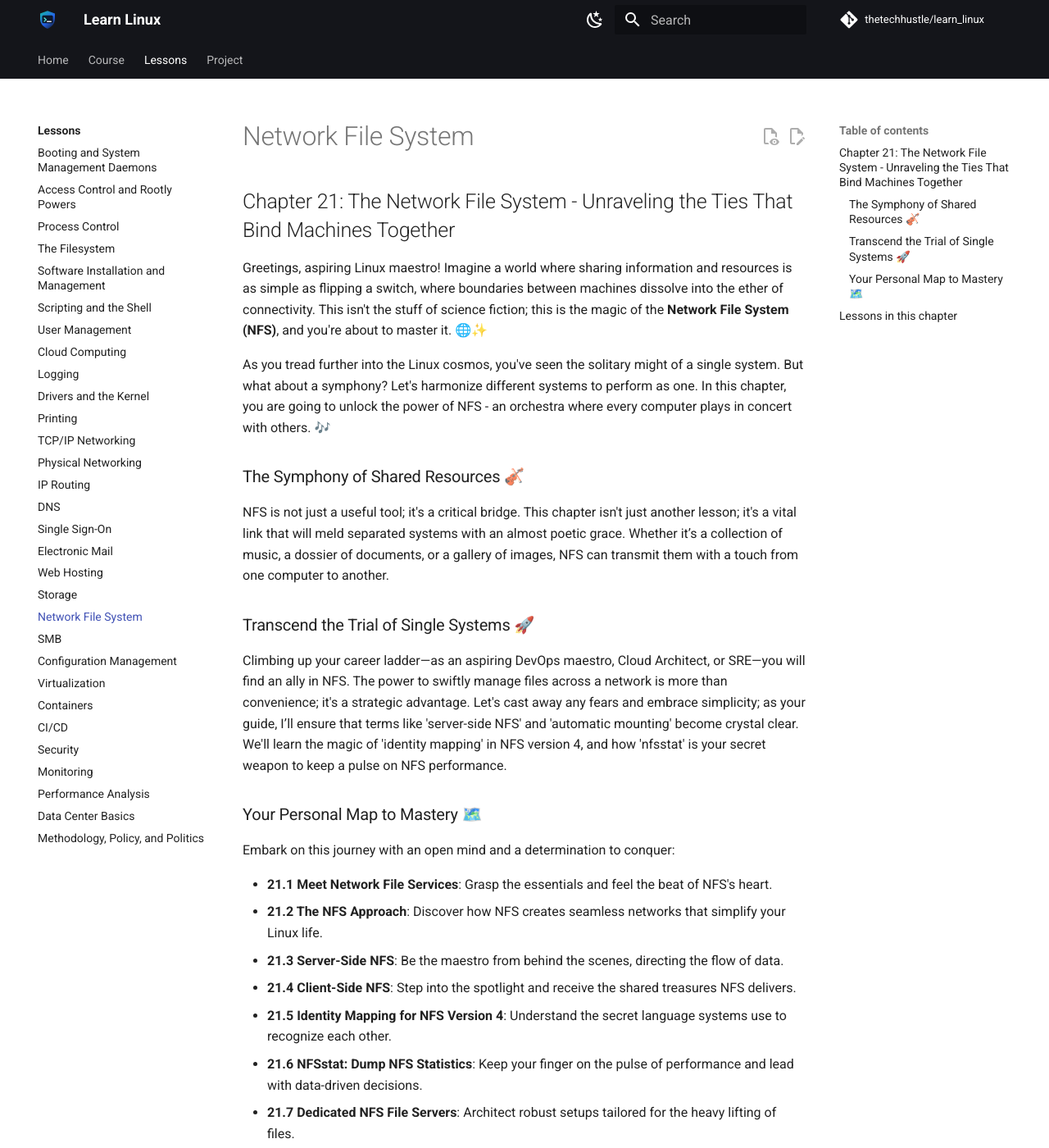
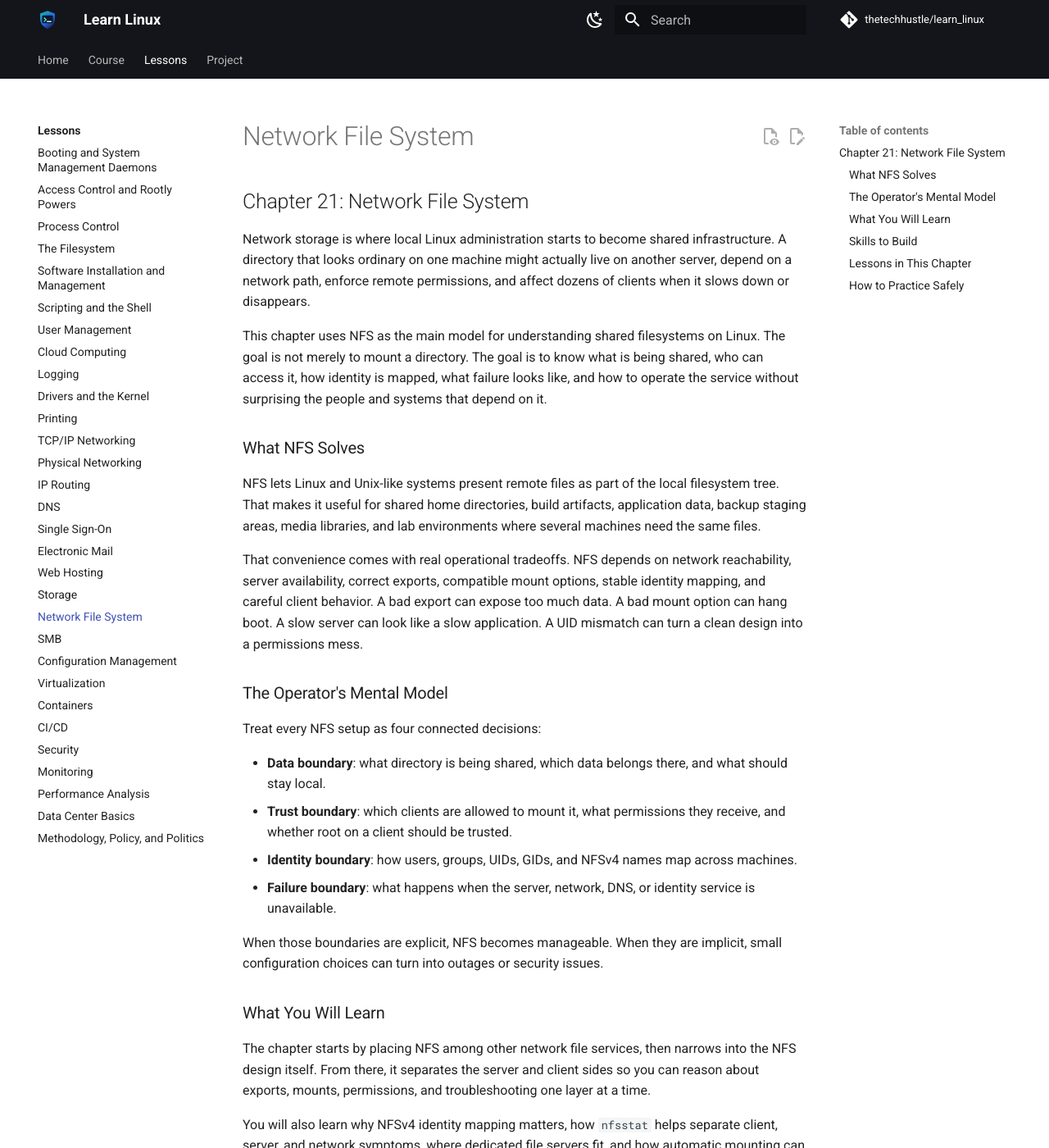
Before and after one commit to thetechhustle/learn_linux, an MkDocs documentation site: the page built from docs/lessons/21_the_network_file_system/README.md, in a window 1280 px wide and 1400 px high. Shown: the whole window at 82% size. Built offline with MkDocs 1.6.1 and Material for MkDocs 9.7.7, drawn with Linux system fonts in a browser that asks for light colours; comment, search, counter and statistics services are not loaded; some of the changed text lies outside the part shown.

Commit message:
Improve Chapter 21 NFS overview (#189)
Co-authored-by: Jules Ai <jules@Juless-Air.ts.net lan>

```diff
--- a/docs/lessons/21_the_network_file_system/README.md
+++ b/docs/lessons/21_the_network_file_system/README.md
@@ -1,51 +1,93 @@
-## Chapter 21: The Network File System - Unraveling the Ties That Bind Machines Together
+## Chapter 21: Network File System
 
-Greetings, aspiring Linux maestro! Imagine a world where sharing information and resources is as simple as flipping a switch, where boundaries between machines dissolve into the ether of connectivity. This isn't the stuff of science fiction; this is the magic of the **Network File System (NFS)**, and you're about to master it. 🌐✨
+Network storage is where local Linux administration starts to become shared
+infrastructure. A directory that looks ordinary on one machine might actually
+live on another server, depend on a network path, enforce remote permissions,
+and affect dozens of clients when it slows down or disappears.
 
-As you tread further into the Linux cosmos, you've seen the solitary might of a single system. But what about a symphony? Let's harmonize different systems to perform as one. In this chapter, you are going to unlock the power of NFS - an orchestra where every computer plays in concert with others. 🎶
+This chapter uses NFS as the main model for understanding shared filesystems on
+Linux. The goal is not merely to mount a directory. The goal is to know what is
+being shared, who can access it, how identity is mapped, what failure looks
+like, and how to operate the service without surprising the people and systems
+that depend on it.
 
-### The Symphony of Shared Resources 🎻
+### What NFS Solves
 
-NFS is not just a useful tool; it's a critical bridge. This chapter isn't just another lesson; it's a vital link that will meld separated systems with an almost poetic grace. Whether it’s a collection of music, a dossier of documents, or a gallery of images, NFS can transmit them with a touch from one computer to another.
+NFS lets Linux and Unix-like systems present remote files as part of the local
+filesystem tree. That makes it useful for shared home directories, build
+artifacts, application data, backup staging areas, media libraries, and lab
+environments where several machines need the same files.
 
-### Transcend the Trial of Single Systems 🚀
+That convenience comes with real operational tradeoffs. NFS depends on network
+reachability, server availability, correct exports, compatible mount options,
+stable identity mapping, and careful client behavior. A bad export can expose
+too much data. A bad mount option can hang boot. A slow server can look like a
+slow application. A UID mismatch can turn a clean design into a permissions
+mess.
 
-Climbing up your career ladder—as an aspiring DevOps maestro, Cloud Architect, or SRE—you will find an ally in NFS. The power to swiftly manage files across a network is more than convenience; it's a strategic advantage. Let's cast away any fears and embrace simplicity; as your guide, I’ll ensure that terms like 'server-side NFS' and 'automatic mounting' become crystal clear. We'll learn the magic of 'identity mapping' in NFS version 4, and how 'nfsstat' is your secret weapon to keep a pulse on NFS performance.
+### The Operator's Mental Model
 
-### Your Personal Map to Mastery 🗺️
+Treat every NFS setup as four connected decisions:
 
-Embark on this journey with an open mind and a determination to conquer:
+- **Data boundary**: what directory is being shared, which data belongs there,
+  and what should stay local.
+- **Trust boundary**: which clients are allowed to mount it, what permissions
+  they receive, and whether root on a client should be trusted.
+- **Identity boundary**: how users, groups, UIDs, GIDs, and NFSv4 names map
+  across machines.
+- **Failure boundary**: what happens when the server, network, DNS, or identity
+  service is unavailable.
 
-- **21.1 Meet Network File Services**: Grasp the essentials and feel the beat of NFS's heart.
-- **21.2 The NFS Approach**: Discover how NFS creates seamless networks that simplify your Linux life.
-- **21.3 Server-Side NFS**: Be the maestro from behind the scenes, directing the flow of data.
-- **21.4 Client-Side NFS**: Step into the spotlight and receive the shared treasures NFS delivers.
-- **21.5 Identity Mapping for NFS Version 4**: Understand the secret language systems use to recognize each other.
-- **21.6 NFSstat: Dump NFS Statistics**: Keep your finger on the pulse of performance and lead with data-driven decisions.
-- **21.7 Dedicated NFS File Servers**: Architect robust setups tailored for the heavy lifting of files.
-- **21.8 Automatic Mounting**: Learn the art of ease with configurations that work magically, invisibly, efficiently.
-- **21.9 Recommended Reading**: Curated wisdom to expand your horizons beyond our shared moments.
+When those boundaries are explicit, NFS becomes manageable. When they are
+implicit, small configuration choices can turn into outages or security issues.
 
-Navigating the digital realm you seek to conquer, this chapter promises to be your trusted compass. Learn with purpose and a healthy dose of curiosity, and the unfamiliar will become familiar, the complex – simple.
+### What You Will Learn
 
-The time is now. Let's turn the page together, for only through learning do we truly expand the boundaries of possibility and transform from wanderers into wizards in the vast land of Linux. 🧙‍♂️🔮
+The chapter starts by placing NFS among other network file services, then
+narrows into the NFS design itself. From there, it separates the server and
+client sides so you can reason about exports, mounts, permissions, and
+troubleshooting one layer at a time.
 
-So, gear up, intrepid navigator, and prepare to launch into a world where your powers magnify as computers connect. For in this chapter lies the knowledge that spells the difference between walking alone or soaring above the clouds with a network of Linux allies at your command.
+You will also learn why NFSv4 identity mapping matters, how `nfsstat` helps
+separate client, server, and network symptoms, where dedicated file servers fit,
+and how automatic mounting can make shared filesystems easier to consume
+without making every boot depend on every remote share.
 
-Are you ready to join the ranks of Linux luminaries who wield the power of NFS with ease? Let’s begin! 🐧🤝🖥️
+### Skills to Build
 
-<!-- lesson-index:start -->
+By the end of this chapter, you should be able to:
 
-## Lessons in this chapter
+- Explain when NFS is a good fit and when another storage pattern is safer.
+- Read an export and identify the clients, permissions, and trust assumptions.
+- Mount an NFS share deliberately instead of copying an option string blindly.
+- Diagnose common failures such as permission denied, stale handles, hangs, and
+  slow reads or writes.
+- Distinguish file permissions from export policy, firewall policy, DNS issues,
+  and identity-mapping issues.
+- Use automounting to reduce startup fragility and idle mount overhead.
+- Describe the operational responsibilities of a dedicated NFS server.
+
+### Lessons in This Chapter
 
 - [21.1 Meet Network File Services](21.1_meet_network_file_services.md)
-- [21.2 The NFS Approach: Creating Seamless Networks 🚀](21.2_the_nfs_approach.md)
-- [21.3 Server-Side NFS 🎶](21.3_server-side_nfs.md)
+- [21.2 The NFS Approach: Creating Seamless Networks](21.2_the_nfs_approach.md)
+- [21.3 Server-Side NFS](21.3_server-side_nfs.md)
 - [21.4 Client-Side NFS](21.4_client-side_nfs.md)
-- [21.5 Identity Mapping for NFS Version 4 🧩](21.5_identity_mapping_for_nfs_version_4.md)
-- [Digging Deeper: NFSstat—Dump NFS Statistics 📊](21.6_nfsstat-_dump_nfs_statistics.md)
-- [21.7 Dedicated NFS File Servers ❄️](21.7_dedicated_nfs_file_servers.md)
-- [21.8 Automatic Mounting 🛠](21.8_automatic_mounting.md)
-- [21.9 Recommended Reading 📚](21.9_recommended_reading.md)
+- [21.5 Identity Mapping for NFS Version 4](21.5_identity_mapping_for_nfs_version_4.md)
+- [21.6 NFSstat: Dump NFS Statistics](21.6_nfsstat-_dump_nfs_statistics.md)
+- [21.7 Dedicated NFS File Servers](21.7_dedicated_nfs_file_servers.md)
+- [21.8 Automatic Mounting](21.8_automatic_mounting.md)
+- [21.9 Recommended Reading](21.9_recommended_reading.md)
 
-<!-- lesson-index:end -->
+### How to Practice Safely
+
+Use two disposable Linux systems or virtual machines if possible: one server and
+one client. Keep the first export small, read-only, and filled with test data.
+Confirm basic connectivity and name resolution before changing NFS settings.
+Then change one variable at a time: export options, mount options, identity
+mapping, firewall rules, and automount configuration.
+
+Avoid practicing on important home directories or production application data
+until you can explain the export policy, rollback path, and expected client
+behavior during a server restart. Network filesystems are powerful because they
+make remote data feel local; they are risky for the same reason.
```
